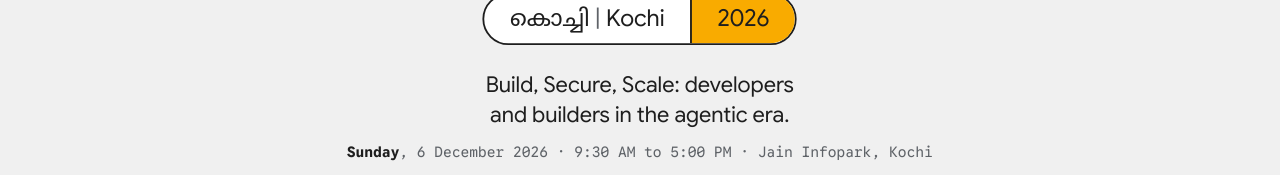
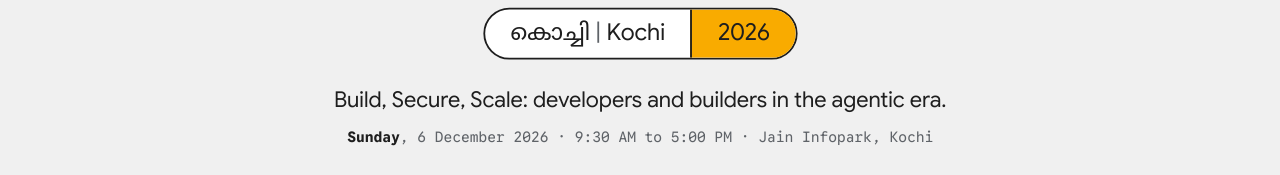
Before and after one commit to Google-Developer-Group-Cochin/devfest-kochi-26-website, a Next.js app: page / in a window 1280 px wide. Shown: the part 512-687 px from the top of the page. Built offline with nearby package versions, Linux system fonts and the light colour scheme; no server answers.

Commit message:
Hero: keep the tagline on one line from tablet width up

```diff
--- a/src/components/Hero.tsx
+++ b/src/components/Hero.tsx
@@ -75,7 +75,7 @@ export default function Hero() {
         </motion.div>
 
         <motion.p
-          className="mt-6 max-w-[30ch] text-[clamp(1.05rem,min(2.2vw,3svh),1.5rem)] leading-snug text-balance sm:mt-[clamp(0.75rem,3.5svh,2rem)]"
+          className="mt-6 max-w-[30ch] text-[clamp(1.05rem,min(2.2vw,3svh),1.5rem)] leading-snug text-balance sm:max-w-none sm:whitespace-nowrap sm:mt-[clamp(0.75rem,3.5svh,2rem)]"
           initial={{ opacity: 0, y: 12 }}
           animate={{ opacity: 1, y: 0 }}
           transition={{ delay: 0.85, duration: 0.5 }}
```
